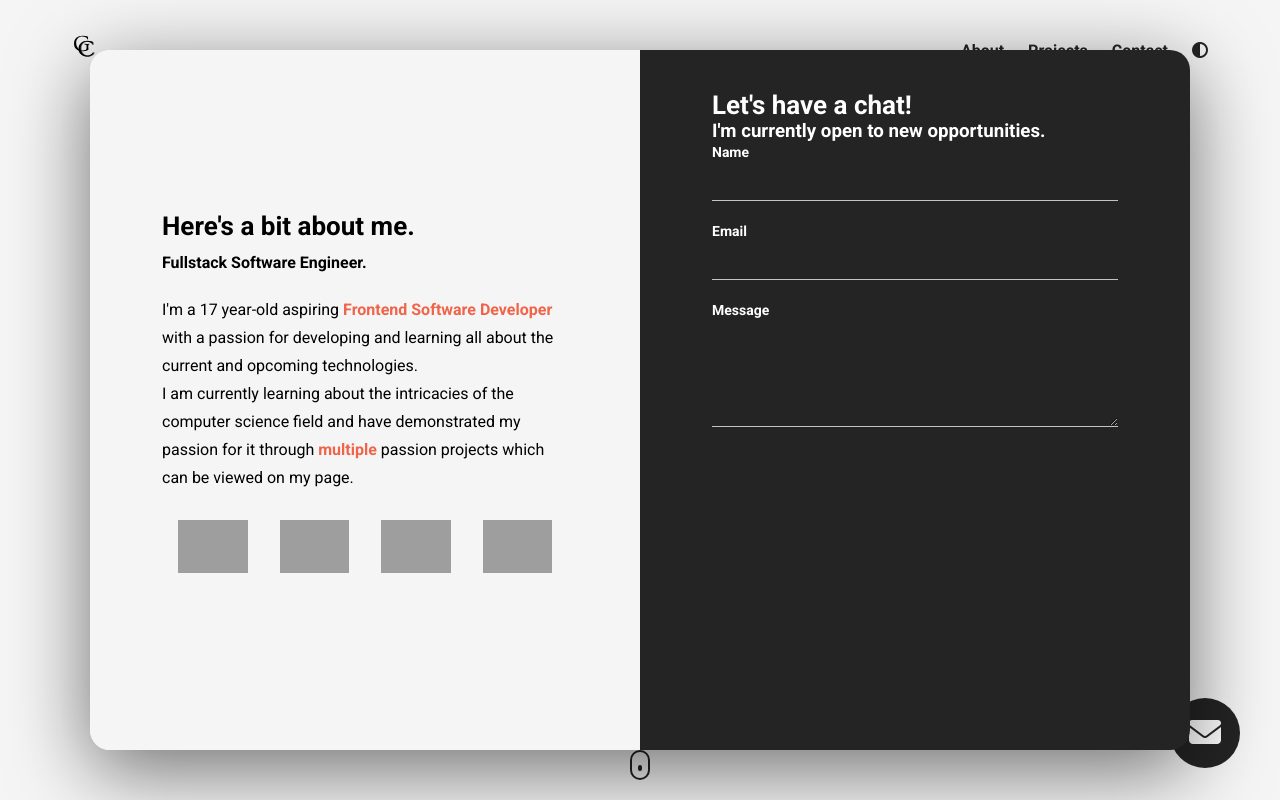
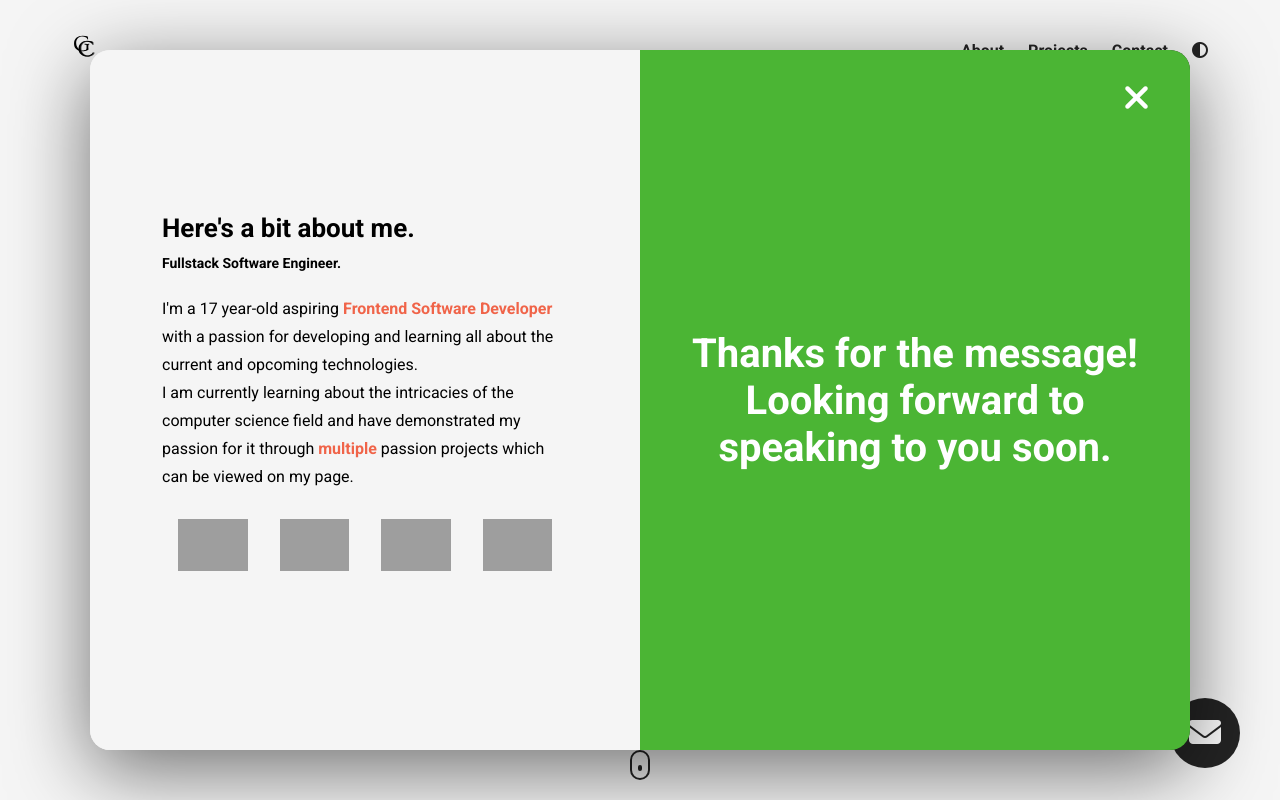
Before and after one commit to Gurehmat/E-Portfolio, a plain HTML site: page index.html in a window 1280 px wide. Shown: the top 800 px of the page. Drawn offline with Linux system fonts and the light colour scheme; grey boxes are pictures that could not be loaded.

Commit message:
modal form complete

```diff
--- a/index.html
+++ b/index.html
@@ -79,7 +79,7 @@
         <div class="modal">
             <div class="modal__half modal__about">
                  <h3 class="modal__title modal__title--about">Here's a bit about me.</h3>
-                 <h4 class="modal_sub-title modal__sub-title--about">Fullstack Software Engineer.</h4>
+                 <h4 class="modal__sub-title modal__sub-title--about">Fullstack Software Engineer.</h4>
                  <p class="modal__para">
                     I'm a 17 year-old aspiring <b class="orange"> Frontend Software Developer </b>with a passion for developing and learning all about the current and opcoming technologies.
                     <br>
@@ -124,8 +124,16 @@
                         <label class="form__item--label">Message</label>
                         <textarea type="text" name="message" class="input" required> </textarea>
                     </div>
+                    <button id="contact__submit" class="form__submit"> Send it my way</button>
                 </form>
+                <div class="modal__overlay modal__overlay--loading">
+                    <i class="fa-solid fa-spinner"></i>
+                </div>
+                <div class="modal__overlay modal__overlay--success">
+                    Thanks for the message! Looking forward to speaking to you soon.
+                </div>
             </div>
+            <i class="fa-solid fa-xmark modal__exit click"></i>
         </div>
     </section>
     <section id="projects">
--- a/style.css
+++ b/style.css
@@ -71,6 +71,7 @@ input, textarea {
     border-left: none;
     border-right: none;
     height: 40px;
+    transition: all 300ms ease;
 }
 
 
@@ -84,6 +85,22 @@ textarea {
     resize: vertical;
     height: 100px;
     margin-top: 8px;
+}
+
+
+input:hover, textarea:hover {
+    border-color: #dcdfe6;
+}
+
+
+input:focus, textarea:focus {
+    border-color: #f06449;
+}
+
+
+.click {
+    cursor: pointer;
+    transition: all 300ms ease;
 }
 
 
@@ -310,14 +327,15 @@ MODAL
 .modal__half {
     width: 50%;
     padding: 40px 72px;
+    display: flex;
+    flex-direction: column;
+    justify-content: center;
+    position: relative;
 }
 
 
 .modal__about {
     background-color: rgb(245, 245, 245);
-    display: flex;
-    flex-direction: column;
-    justify-content: center;
 }
 
 
@@ -354,8 +372,9 @@ MODAL
 }
 
 
-.modal__sub-title--about {
+.modal__sub-title {
     margin: 12px 0 24px 0;
+    font-size: 14px;
 }
 
 
@@ -388,6 +407,85 @@ MODAL
     margin-bottom: 20px;
 }
 
+
+.form__submit {
+    background-color: #f06449;
+    border: 2px solid #f06449;
+    color: #fff;
+    font-weight: 700;
+    width: 100%;
+    width: 240px;
+    padding: 12px 24px;
+    font-size: 20px;
+    transition: all 300ms ease;
+}
+
+
+.form__submit:hover {
+    border: white;
+    background-color: transparent;
+}
+
+
+.form__submit:active {
+    border-color: #f06449;
+    color: #f06449;
+}
+
+
+.modal__overlay--loading {
+    background-color: #242424;
+    font-size: 80px;
+    z-index: -1;
+}
+
+
+.modal__overlay--success {
+    background-color: #4bb534;
+    font-size: 40px;
+    font-size: 40px;
+    font-weight: 700;
+    text-align: center;
+    padding: 28px;
+}
+
+
+.modal__overlay {
+    position: absolute;
+    top: 0;
+    left: 0;
+    width: 100%;
+    height: 100%;
+    display: flex;
+    align-items: center;
+    justify-content: center;
+}
+
+
+.fa-spinner {
+    animation: spinner 750ms infinite;
+}
+
+
+@keyframes spinner {
+    0% {
+        transform: rotate(0);
+    }
+
+    100% {
+        transform: rotate(360deg);
+    }
+}
+
+
+.modal__exit {
+    position: absolute;
+    top: 30px;
+    right: 40px;
+    color: white;
+    font-size: 36px;
+    z-index: 100;
+}
 
 
 /*
```
Also changed, not shown: index.js (added).
